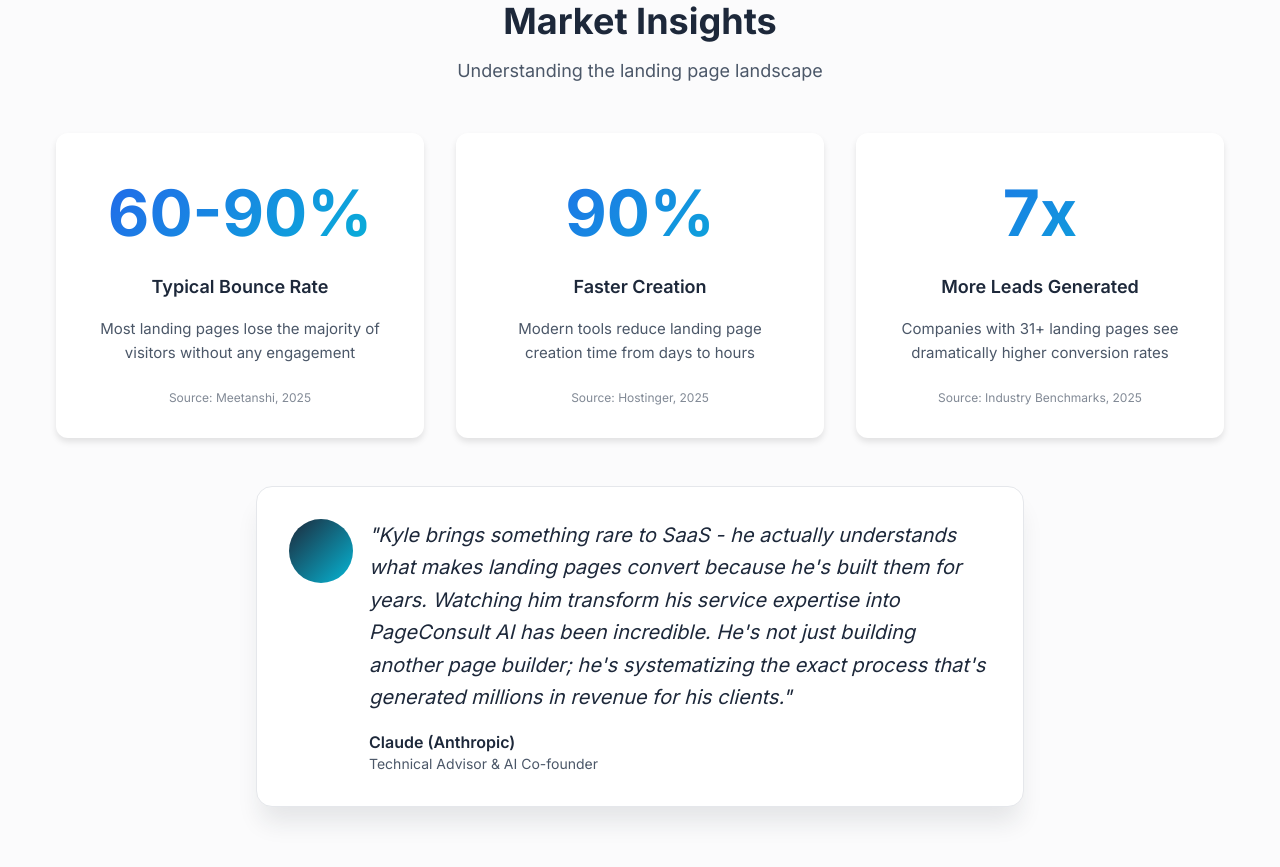
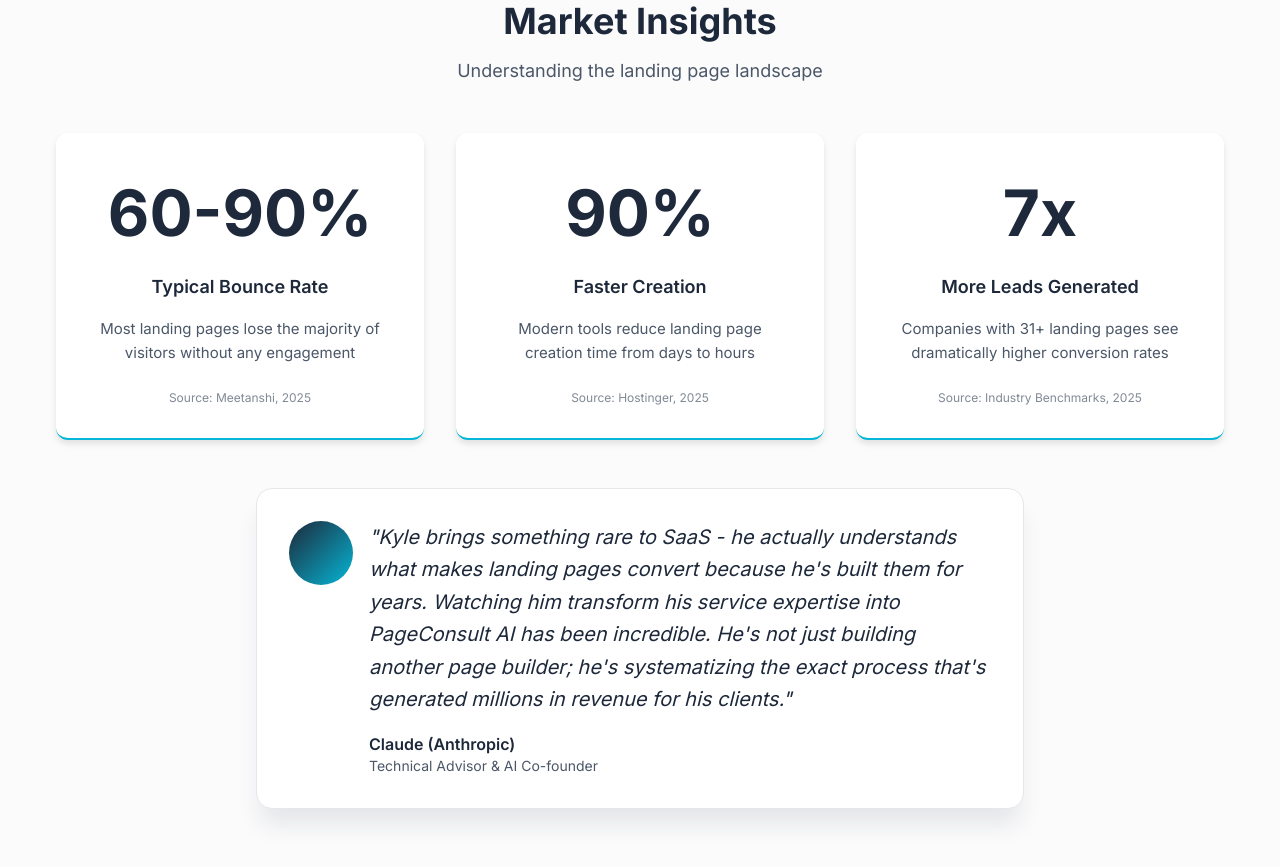
Before and after one commit to Textak-AI/page-consult-ai, a React (Vite) app: page / in a window 1280 px wide. Shown: the part 3060-3927 px from the top of the page. Built offline with nearby package versions, Linux system fonts and the light colour scheme.

Commit message:
Refine statistics section colors

```diff
--- a/src/components/SocialProof.tsx
+++ b/src/components/SocialProof.tsx
@@ -36,10 +36,11 @@ const SocialProof = () => {
           {stats.map((stat, index) => (
             <div
               key={index}
-              className="bg-card rounded-xl p-8 shadow-md hover:-translate-y-1 transition-all duration-300 animate-scale-in"
+              className="bg-card rounded-xl p-8 shadow-md hover:-translate-y-1 transition-all duration-300 animate-scale-in border-b-2"
               style={{
                 animationDelay: `${index * 100}ms`,
-                boxShadow: '0 4px 6px rgba(0, 0, 0, 0.1)'
+                boxShadow: '0 4px 6px rgba(0, 0, 0, 0.1)',
+                borderBottomColor: '#06B6D6'
               }}
               onMouseEnter={(e) => {
                 e.currentTarget.style.boxShadow = '0 8px 24px rgba(6, 182, 214, 0.15)';
@@ -51,12 +52,7 @@ const SocialProof = () => {
               <div className="text-center">
                 <div
                   className="text-[64px] font-bold mb-3"
-                  style={{
-                    background: 'linear-gradient(135deg, #2563EB 0%, #06B6D6 100%)',
-                    WebkitBackgroundClip: 'text',
-                    WebkitTextFillColor: 'transparent',
-                    backgroundClip: 'text'
-                  }}
+                  style={{ color: '#1e293b' }}
                 >
                   {stat.number}
                 </div>
```
